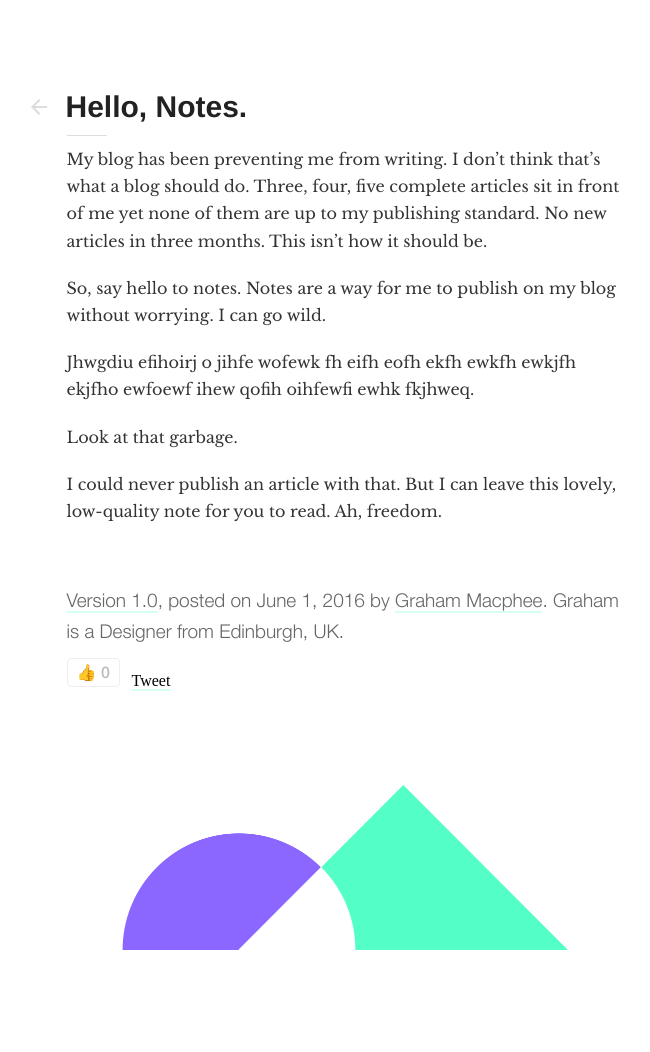
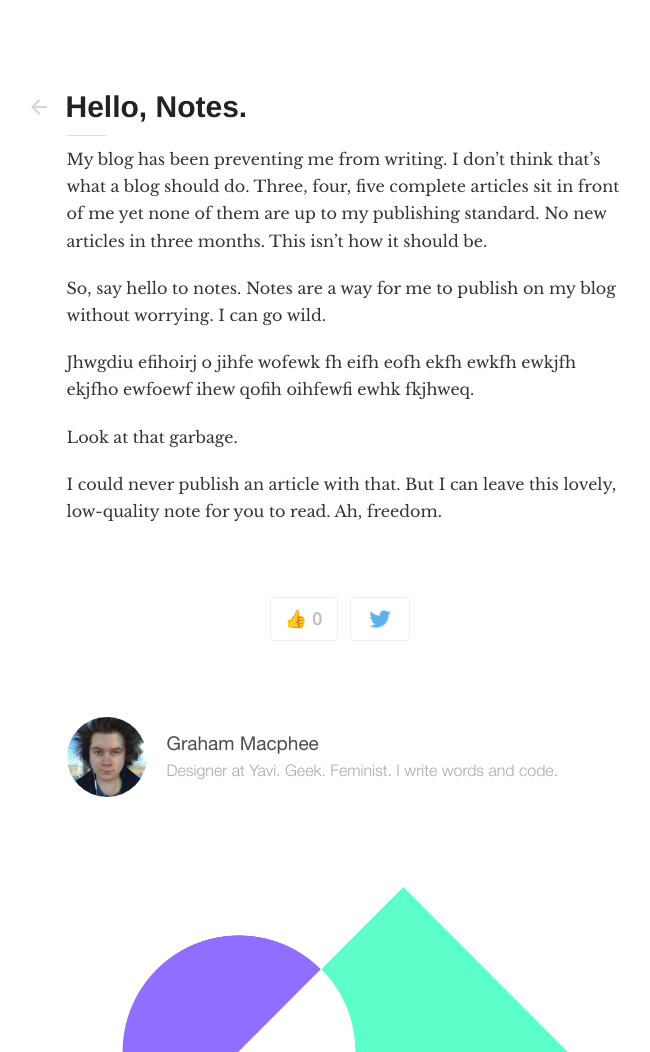
Before and after one commit to gmph/gmph.github.io, a Jekyll site: the page built from _posts/2016-06-01-hello-notes.md, in a window 1280 px wide. Shown: the whole page, without its empty margins (296-946 px from the left). Built offline with Jekyll 4.4.1, drawn with Linux system fonts in a browser that asks for light colours; nearby versions of some CDN libraries; comment, search, counter and statistics services are not loaded; before the commit the page ends 950 px from its top, so only the background shows below that.

Commit message:
Improved like and tweet buttons, improved bio

```diff
--- a/_layouts/default.html
+++ b/_layouts/default.html
@@ -59,13 +59,20 @@
 
 			{{ content }}
 
-			<p class="meta"><a href="http://github.com/gmph/gmph.github.io/commits/master/{{ page.path }}" title="See versions on GitHub" target="_blank">Version {{ page.version }}</a>, posted on {{ page.date | date: "%B %-d, %Y" }} by <a href="/">Graham Macphee</a>. Graham is a Designer from Edinburgh,&nbsp;UK.</p>
+			<!-- <p class="meta"><a href="http://github.com/gmph/gmph.github.io/commits/master/{{ page.path }}" title="See versions on GitHub" target="_blank">Version {{ page.version }}</a>, posted on {{ page.date | date: "%B %-d, %Y" }} by <a href="/">Graham Macphee</a>. Graham is a Designer from Edinburgh,&nbsp;UK.</p> -->
 
-			<p class="social">
-				<div class="gmph-like-button">👍 <span class="like-count">0</span></div>
-				<!-- <a href="https://twitter.com/gmph" class="twitter-follow-button" data-show-count="false" data-size="large" data-dnt="true">Follow @gmph</a> <script>!function(d,s,id){var js,fjs=d.getElementsByTagName(s)[0],p=/^http:/.test(d.location)?'http':'https';if(!d.getElementById(id)){js=d.createElement(s);js.id=id;js.src=p+'://platform.twitter.com/widgets.js';fjs.parentNode.insertBefore(js,fjs);}}(document, 'script', 'twitter-wjs');</script>&nbsp; -->
-				<a href="https://twitter.com/share" class="twitter-share-button"{count} data-via="gmph" data-size="large" data-dnt="true">Tweet</a> <script>!function(d,s,id){var js,fjs=d.getElementsByTagName(s)[0],p=/^http:/.test(d.location)?'http':'https';if(!d.getElementById(id)){js=d.createElement(s);js.id=id;js.src=p+'://platform.twitter.com/widgets.js';fjs.parentNode.insertBefore(js,fjs);}}(document, 'script', 'twitter-wjs');</script>
-			</p>
+			<div class="social">
+				<div class="gmph-button like">👍 <span class="like-count">0</span></div>
+				<a class="gmph-button twitter" href="https://twitter.com/home?status={{ page.title }}%20{{ site.url }}{{ site.baseurl }}{{ page.url | relative_urls_to_absolute }}%20by%20%40gmph" target="_blank"><span class="twitter-logo-text"></span></a>
+			</div>
+
+			<div class="meta">
+				<a href="{{ site.url }}"><img class="gmph-profile-picture" src="{{ site.url }}/res/img/graham.png"/></a>
+				<div class="gmph-profile-text">
+					<div class="name"><a href="{{ site.url }}">Graham&nbsp;Macphee</a></div>
+					<div class="bio">Designer at Yavi. Geek. Feminist. I write words and code.</div>
+				</div>
+			</div>
 
 			<div class="links">
 
@@ -122,23 +129,13 @@
       });
     });
 
-    // Likes:
-    //
-	// get path, replace slashes
-	//
-    // get likes from firebase for path
-    //    - if null, create an object with 0 likes
-    //    - if number, display the number
-    //
-    // on click, increment the like count
-
-    var domainName = window.location.hostname.replace('.','-');
+    var domainName =  window.location.hostname.replace(/[^a-z0-9]/gi,'-');
 
     var pageName = window.location.pathname;
     if (pageName[0] == '/'){
     	pageName = pageName.substring(1);
     };
-    pageName = pageName.replace(/[^\x00-\x7F]/g, "-");
+    pageName = pageName.replace(/[^a-z0-9]/gi,'-');
 
 	var fPosts = firebase.initializeApp({
 		apiKey: "AIzaSyADZwqY2285Jd8X5-Z1zGoeOOcrbXoenqg",
@@ -148,9 +145,10 @@
 	});
 
 	var postRef = fPosts.database().ref(domainName+'/posts/'+pageName);
+
 	postRef.on('value', function(snapshot) {
 		var likes = snapshot.child('likes').val();
-		$('.gmph-like-button .like-count').text(likes);
+		$('.gmph-button.like .like-count').text(likes);
 		if (likes == null){
 			postRef.update({
 				'likes' : 0
--- a/res/css/main.css
+++ b/res/css/main.css
@@ -223,6 +223,7 @@ html,body {
     top:0;
     left:0;
     border-bottom: none !important;
+    background: none !important;
     opacity:.85;
 
     font-family: "Helvetica Neue", "HelveticaNeue-Light", "Helvetica Neue Light", Helvetica, Arial, "Lucida Grande", sans-serif !important;
@@ -272,12 +273,14 @@ a.backbutton {
     left:-40px;
     width:24px !important;
     height:24px;
-    opacity:0.2;
+    opacity:0.25 !important;
+    background: none !important
+
 }
 
 a.backbutton:hover {
     left:-43px;
-    opacity:0.4;
+    opacity:0.45 !important;
 }
 
 svg {
@@ -578,14 +581,16 @@ blockquote p:first-child {
 }
 
 .block a {
+    opacity: 0.95;
 	height:auto;
 	text-decoration: none;
-	border-bottom: solid 2px rgba(85,255,199,.25);
+	border-bottom: solid 2px rgba(85,255,199,.3);
 }
 
 .block a:hover {
-	color:#222;
+	opacity: 1;
 	border-bottom: solid 2px rgba(85,255,199,.5);
+    background: rgba(85,255,199,.1);
 }
 
 .block img, .block a img {
@@ -663,39 +668,122 @@ code {
 	background:#f1e3ff;
 }
 
-p.social {
-	margin:20px 0 0 0;
-	opacity:.7;
+.social {
+	margin:80px 0 0 0;
+	opacity:1;
+    text-align: center;
 }
 
-.gmph-like-button {
+.gmph-button {
     display: inline-block;
     position: relative;
     top:-8px;
     left:0;
     font-family: "Helvetica Neue", "HelveticaNeue-Light", "Helvetica Neue Light", Helvetica, Arial, "Lucida Grande", sans-serif !important;
     font-weight: 500;
-    font-size:16px;
+    font-size:18px;
     margin:0 8px 0 0;
-    padding:5px 9px 6px 9px;
-    background: #fff;
-    border: solid 1px #eee;
+    padding:11px 15px 13px 14px;
+    background: #fff !important;
+    border: solid 1px #eee !important;
     color: #bbb;
     border-radius: 4px;
     cursor: pointer;
+
+    -webkit-touch-callout: none;
+    -webkit-user-select: none;
+    -khtml-user-select: none;
+    -moz-user-select: none;
+    -ms-user-select: none;
+    user-select: none;
 }
 
-.gmph-like-button:hover {
-    border-color: #ddd;
+.gmph-button:hover {
+    border-color: #ddd !important;
 }
 
-p.meta {
+.gmph-button.disabled {
+    opacity: 0.7;
+    pointer-events: none;
+}
+
+.gmph-button.label {
+    vertical-align: top;
+    font-size: 15px;
+    font-weight:400;
+    padding:10px 3px;
+    border:none !important;
+}
+
+.twitter-logo-text {
+    display: inline-block;
+    position: relative;
+    top:0;
+    left:0;
+    margin:-2px 3px -5px 4px;
+    width:22px;
+    height:22px;
+    font-size: inherit;
+    background: url(../img/twitter.png);
+    background-size: 100% auto;
+    background-repeat: no-repeat;
+    background-position: center;
+}
+
+.meta {
+    position: relative;
+    top:0;
+    left:0;
 	font-family: "Helvetica Neue", "HelveticaNeue-Light", "Helvetica Neue Light", Helvetica, Arial, "Lucida Grande", sans-serif !important;
 	font-size: 19px;
 	font-weight: 300;
-	line-height: 1.6em;
+	line-height: 1.4em;
 	margin: 60px 0 0 0;
-	color:#666;
+	color:#444;
+}
+
+.gmph-profile-picture {
+    display: inline-block;
+    position: relative;
+    vertical-align: middle;
+    top:0;
+    left:0;
+    width:80px;
+    height:80px;
+    margin:0;
+    border-radius: 100px;
+}
+
+.gmph-profile-text {
+    display: inline-block;
+    position: absolute;
+    top:50%;
+    left:100px;
+    transform: translate(0,-50%);
+    width:calc(100% - 100px);
+    width:-webkit-calc(100% - 100px);
+    padding: 4px 0 0 0;
+    font-family: "Helvetica Neue", "HelveticaNeue-Light", "Helvetica Neue Light", Helvetica, Arial, "Lucida Grande", sans-serif !important;
+    font-size: 19px;
+    font-weight: 300;
+    line-height: 1.4em;
+}
+
+.gmph-profile-text .name {
+    padding: 0 0 2px 0;
+    font-weight: 400;
+}
+
+.gmph-profile-text .name a {
+    border-bottom:none !important;
+}
+
+.gmph-profile-text .bio {
+    font-family: "Helvetica Neue", "HelveticaNeue-Light", "Helvetica Neue Light", Helvetica, Arial, "Lucida Grande", sans-serif !important;
+    font-size: 16px;
+    font-weight: 300;
+    line-height: 1.4em;
+    color: #aaa;
 }
 
 .postview {
@@ -789,7 +877,6 @@ li.postitem a {
 }
 
 li.postitem a:hover {
-    left:8px;
     opacity: 1;
 }
 
@@ -1088,9 +1175,17 @@ a img.footerimg:hover {
 		font-size: 15px;
 	}
 
-	p.meta {
+	.meta {
 		font-size: 17px;
 	}
+
+    .gmph-profile-text {
+        font-size: 17px;
+    }
+
+    .gmph-profile-text .bio {
+        font-size: 14px;
+    }
 
 	span.littleline {
 		margin: 0 0 4px 0;
```
Also changed, not shown: other parts of _layouts/default.html (+7 -3 lines), res/img/graham.png (added), res/img/twitter.png (added).
